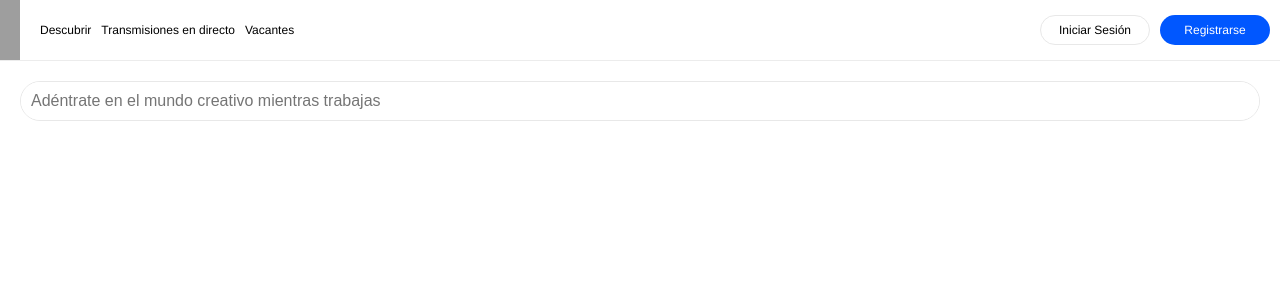
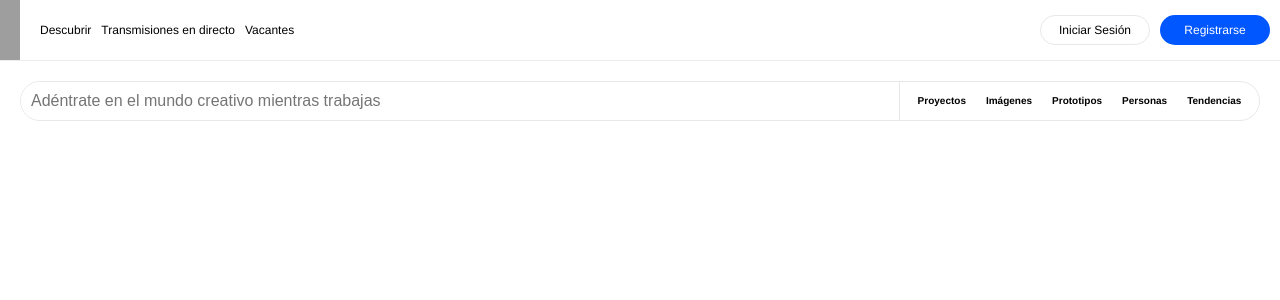
Before and after one commit to Isynopoulos1/react_challenge6, a React (Create React App) app: page / in a window 1280 px wide. Shown: the top 300 px of the page. Built offline with nearby package versions, Linux system fonts and the light colour scheme; grey boxes are pictures that could not be loaded.

Commit message:
fixing the input part 3

```diff
--- a/src/components/elements/Input/Input.js
+++ b/src/components/elements/Input/Input.js
@@ -1,6 +1,6 @@
 import React from "react";
 
-import { SearchBar, InputWrapper } from "./Input.styles";
+import { SearchBar, InputWrapper, InputList } from "./Input.styles";
 
 const Input = () => {
   return (
@@ -9,6 +9,13 @@ const Input = () => {
         placeholder="Adéntrate en el mundo creativo mientras trabajas"
         name="name"
       />
+      <InputList>
+        <ul>Proyectos</ul>
+        <ul>Imágenes</ul>
+        <ul>Prototipos</ul>
+        <ul>Personas</ul>
+        <ul>Tendencias</ul>
+      </InputList>
     </InputWrapper>
   );
 };
--- a/src/components/elements/Input/Input.styles.js
+++ b/src/components/elements/Input/Input.styles.js
@@ -5,20 +5,28 @@ export const InputWrapper = styled.div`
   width: 100%;
   border-radius: 30px;
   border: 1px solid #e8e8e8;
+  justify-content: center;
 `;
 export const SearchBar = styled.input`
   display: flex;
+  width: 100%;
   align-items: center;
   justify-content: center;
-  width: 100%;
   font-size: 16px;
   border: none;
   padding 10px;
   border-radius: 30px;
 `;
 
-export const nav = styled.nav`
-  width: 100%;
+export const InputList = styled.div`
   display: flex;
+  align-items: center;
+  justify-content: center;
+  width: 518px;
+  border-left: 1px solid #e8e8e8;
+  height: auto;
   font-size: 10px;
+  font-family: helvetica;
+  grid-gap: 20px;
+  font-weight: bold;
 `;
```
